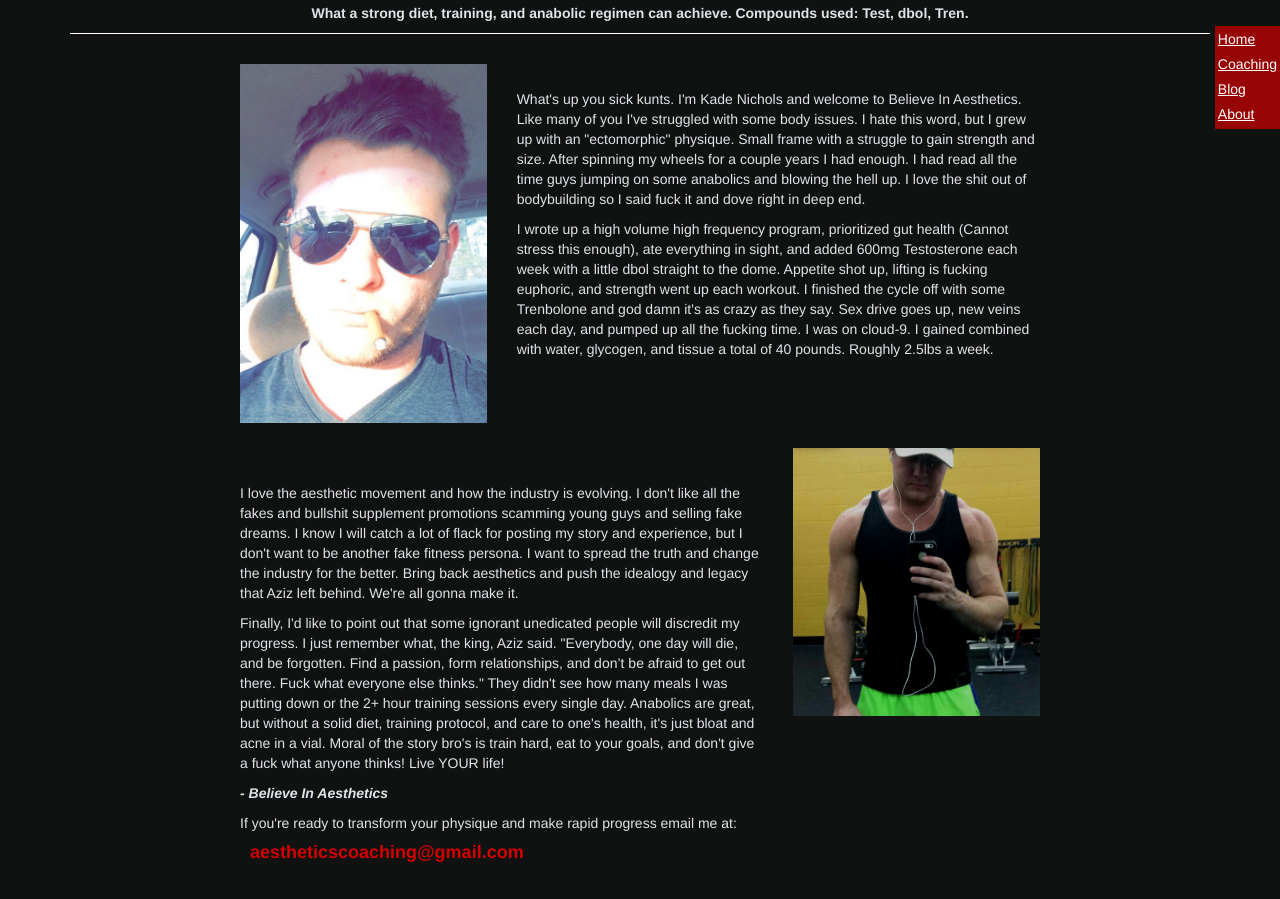
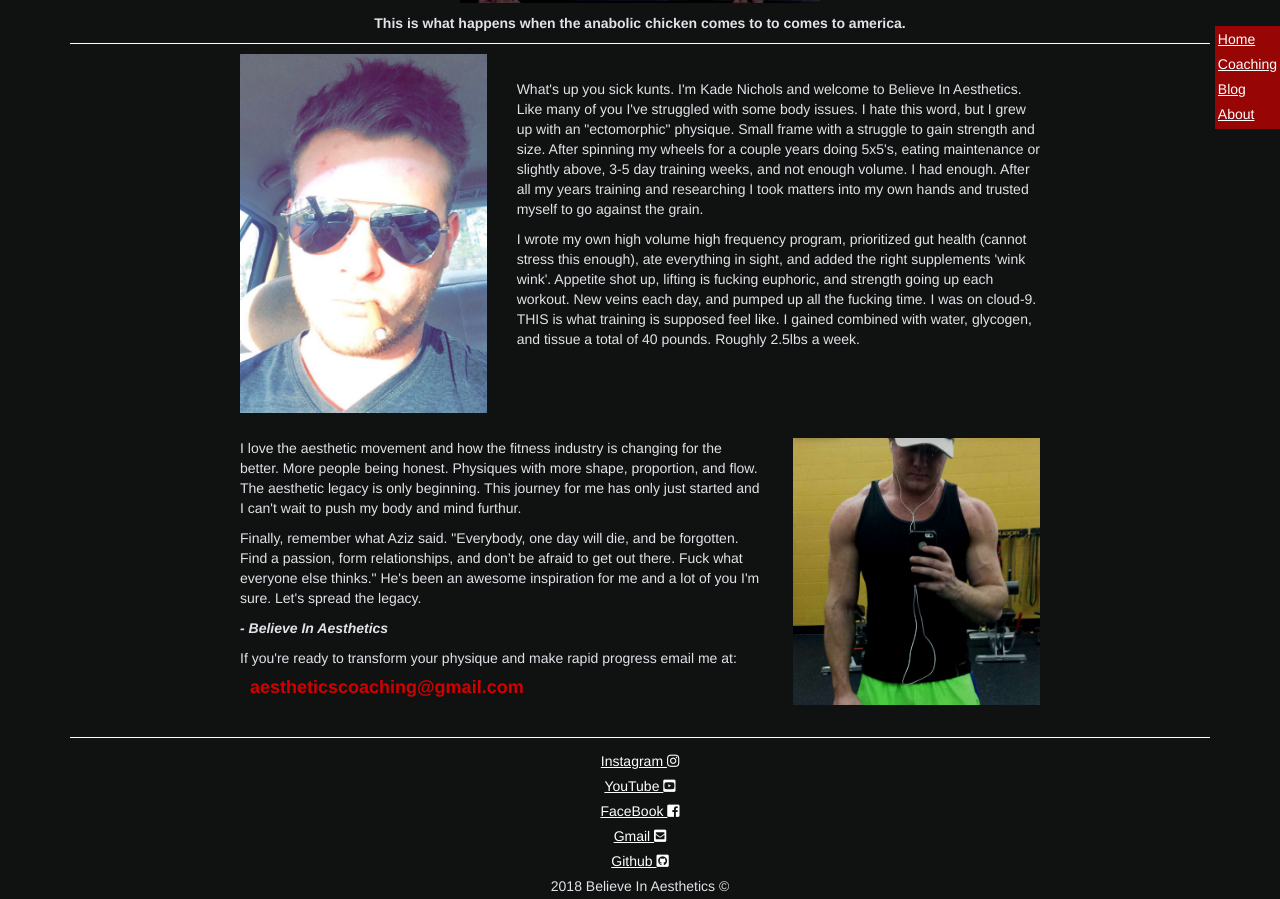
Before and after one commit to Kade-Nichols/Believe-In-Aesthetics, a website: page index.html in a window 1280 px wide. Shown: the part 671-1570 px from the top of the page. Drawn offline with nearby package versions, Linux system fonts and the light colour scheme.

Commit message:
Add files via upload

```diff
--- a/index.html
+++ b/index.html
@@ -22,8 +22,7 @@
     <div class="container">
 
         <header>
-            <h4 class="text-center"></h4>
-            <h1 class="text-center">Believe In Aesthetics</h1>
+            <img src="images/logo.png" alt="" class="img-responsive" style="margin: 0 auto; padding-top: 10px;">
             <h4 class="text-center">
               Aesthetics - A set of principles concerned with the nature and appreciation of beauty, especially in art.
             </h4>
@@ -52,47 +51,41 @@
       </div>
       <p class="text-center" style="margin-top: 10px; border-bottom: 1px solid white; padding-bottom: 10px;">
         <strong>
-          What a strong diet, training, and anabolic regimen can achieve. Compounds used: Test, dbol, Tren.
+          This is what happens when the anabolic chicken comes to to comes to america.
         </strong>
       </p>
 
-      <div class="bigger" style="margin-top: 30px;">
+      <div class="bigger">
         <div class="row">
           <img src="images/shades.jpg" class="img-responsive col-xs-12 col-sm-4">
           <div class="col-xs-12 col-sm-8 spacing">
           <p>
             What's up you sick kunts. I'm Kade Nichols and welcome to Believe In Aesthetics. Like many of you I've struggled with some body
             issues. I hate this word, but I grew up with an "ectomorphic" physique. Small frame with a struggle to gain
-            strength and size. After spinning my wheels for a couple years I had enough. I had read all the time guys
-            jumping on some anabolics and blowing the hell up. I love the shit out of bodybuilding so I said fuck it
-            and dove right in deep end.
+            strength and size. After spinning my wheels for a couple years doing 5x5's, eating maintenance or slightly above,
+            3-5 day training weeks, and not enough volume. I had enough. After all my years training and researching
+            I took matters into my own hands and trusted myself to go against the grain.
           </p>
           <p>
-            I wrote up a high volume high frequency program, prioritized gut health (Cannot stress this enough), ate everything in sight, and added 600mg Testosterone each
-            week with a little dbol straight to the dome. Appetite shot up, lifting is fucking euphoric, and strength
-            went up each workout. I finished the cycle off with some Trenbolone and god damn it's as crazy as they say. Sex drive goes up,
-            new veins each day, and pumped up all the fucking time. I was on cloud-9. I gained combined with water, glycogen, and tissue a total of 40 pounds.
-            Roughly 2.5lbs a week.
+            I wrote my own high volume high frequency program, prioritized gut health (cannot stress this enough),
+            ate everything in sight, and added the right supplements 'wink wink'. Appetite shot up, lifting is fucking
+            euphoric, and strength going up each workout. New veins each day, and pumped up all the fucking time.
+            I was on cloud-9. THIS is what training is supposed feel like. I gained combined with water, glycogen,
+            and tissue a total of 40 pounds. Roughly 2.5lbs a week.
           </p>
             </div>
         </div>
-        <div class="row">
-          <div class="col-xs-12 col-sm-8 morespace">
+        <div class="row spacing">
+          <div class="col-xs-12 col-sm-8">
             <p>
-              I love the aesthetic movement and how the industry is evolving. I don't like all the fakes and bullshit
-              supplement promotions scamming young guys and selling fake dreams. I know I will catch a lot of flack for
-              posting my story and experience, but I don't want to be another fake fitness persona. I want to spread
-              the truth and change the industry for the better. Bring back aesthetics and push the idealogy and legacy
-              that Aziz left behind. We're all gonna make it.
+              I love the aesthetic movement and how the fitness industry is changing for the better. More people being
+              honest. Physiques with more shape, proportion, and flow. The aesthetic legacy is only beginning. This journey
+              for me has only just started and I can't wait to push my body and mind furthur.
             </p>
             <p>
-              Finally, I'd like to point out that some ignorant unedicated people will discredit my progress. I just
-              remember what, the king, Aziz said. "Everybody, one day will die, and be forgotten.
-              Find a passion, form relationships, and don’t be afraid to get out there. Fuck what everyone else thinks."
-              They didn't see how many meals I was putting down or the 2+ hour training sessions every single day.
-              Anabolics are great, but without a solid diet,
-              training protocol, and care to one's health, it's just bloat and acne in a vial. Moral of the story bro's is train
-              hard, eat to your goals, and don't give a fuck what anyone thinks! Live YOUR life!
+              Finally, remember what Aziz said. "Everybody, one day will die, and be forgotten. Find a passion, form relationships,
+              and don’t be afraid to get out there. Fuck what everyone else thinks." He's been an awesome inspiration for me and a lot
+              of you I'm sure. Let's spread the legacy.
             </p>
             <p>
               <strong>
@@ -104,7 +97,7 @@
             <p>If you're ready to transform your physique and make rapid progress email me at:</p>
             <h4><strong><a href="mailto:aestheticscoaching@gmail.com" class="linktag">aestheticscoaching@gmail.com</a></strong></h4>
           </div>
-          <img src="images/progress-12.jpg" class="img-responsive col-xs-12 col-sm-4 spacing">
+          <img src="images/progress-12.jpg" class="img-responsive col-xs-12 col-sm-4">
         </div>
       </div>
 
--- a/styles.css
+++ b/styles.css
@@ -2,6 +2,7 @@ body {
     background-color: #101111;
     color: #e1e3e8;
 }
+
 
 .linktag {
     margin-left:10px;
@@ -17,7 +18,6 @@ body {
 
 a:hover {
     color: #e1e3e8;
-    border-bottom: 1px solid #e1e3e8;
     text-decoration: none;
 }
 
```
Also changed, not shown: about.html (+10 -4 lines), blog.html (+17 -12 lines), coaching.html (+15 -5 lines), images/logo.png (added).
